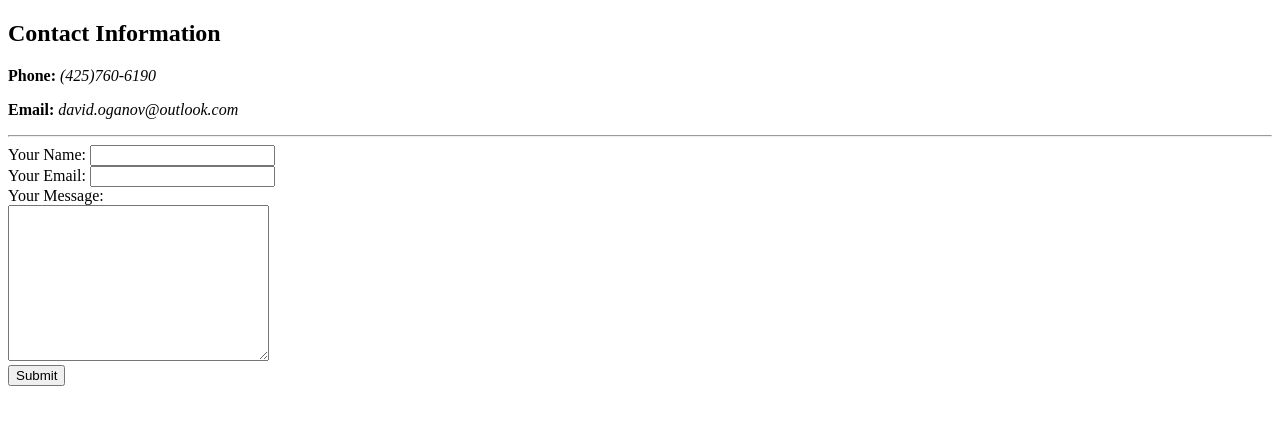
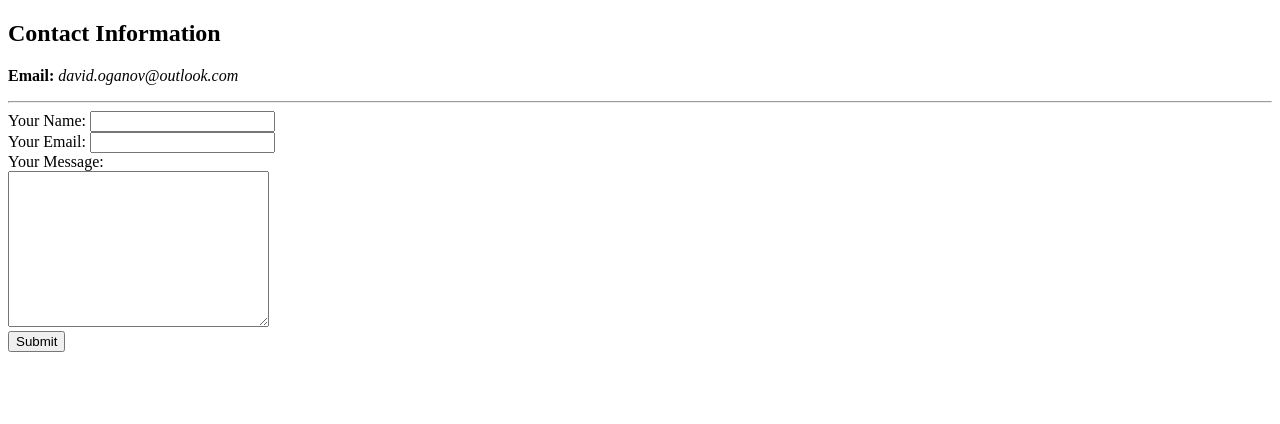
Before and after one commit to davidoganov/cv, a plain HTML site: page contact.html in a window 1280 px wide. Drawn offline with Linux system fonts and the light colour scheme.

Commit message:
Update contact.html

```diff
--- a/contact.html
+++ b/contact.html
@@ -6,7 +6,6 @@
     </head>
     <body>
         <h2>Contact Information</h2>
-        <p><strong>Phone:</strong> <em>(425)760-6190</em></p>
         <p><strong>Email:</strong> <em>david.oganov@outlook.com</em></p>
         <hr>
         <form action="mailto:david.oganov@outlook.com" method="post" enctype="text/plain">
```
